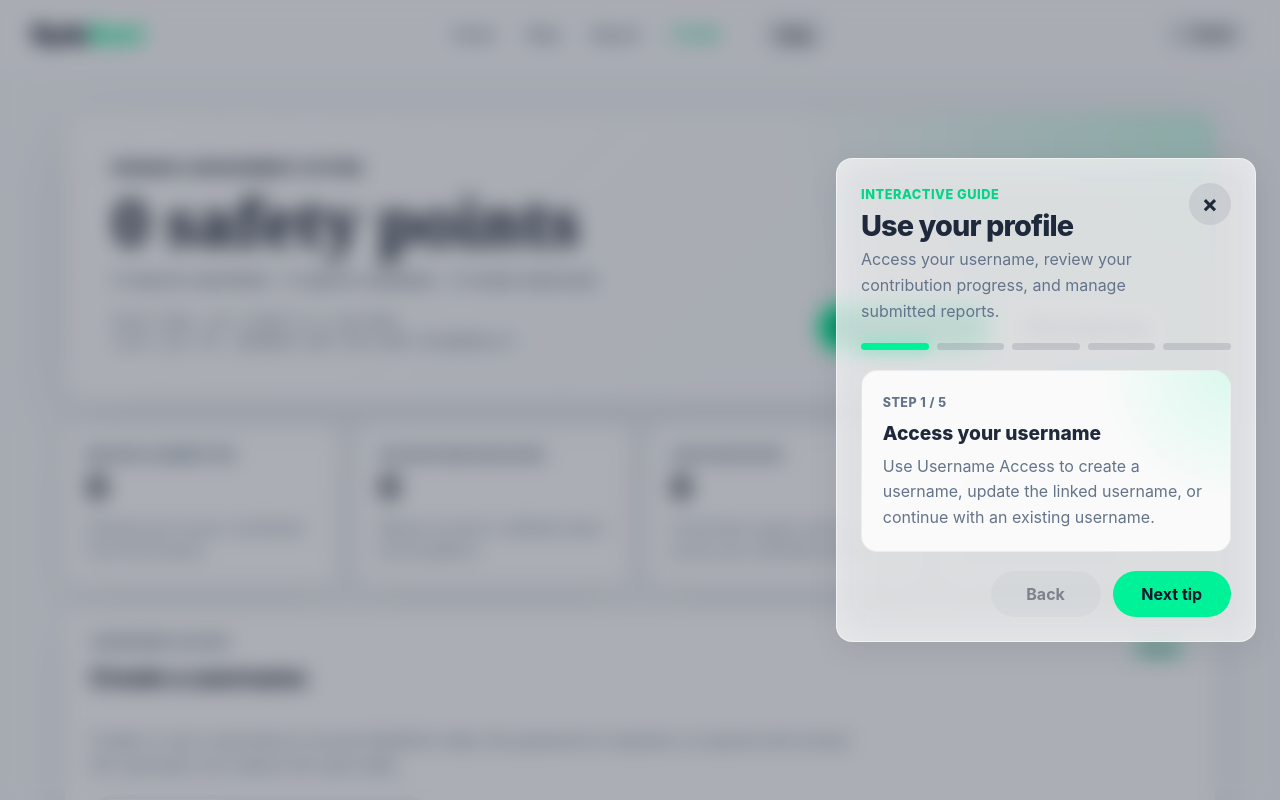
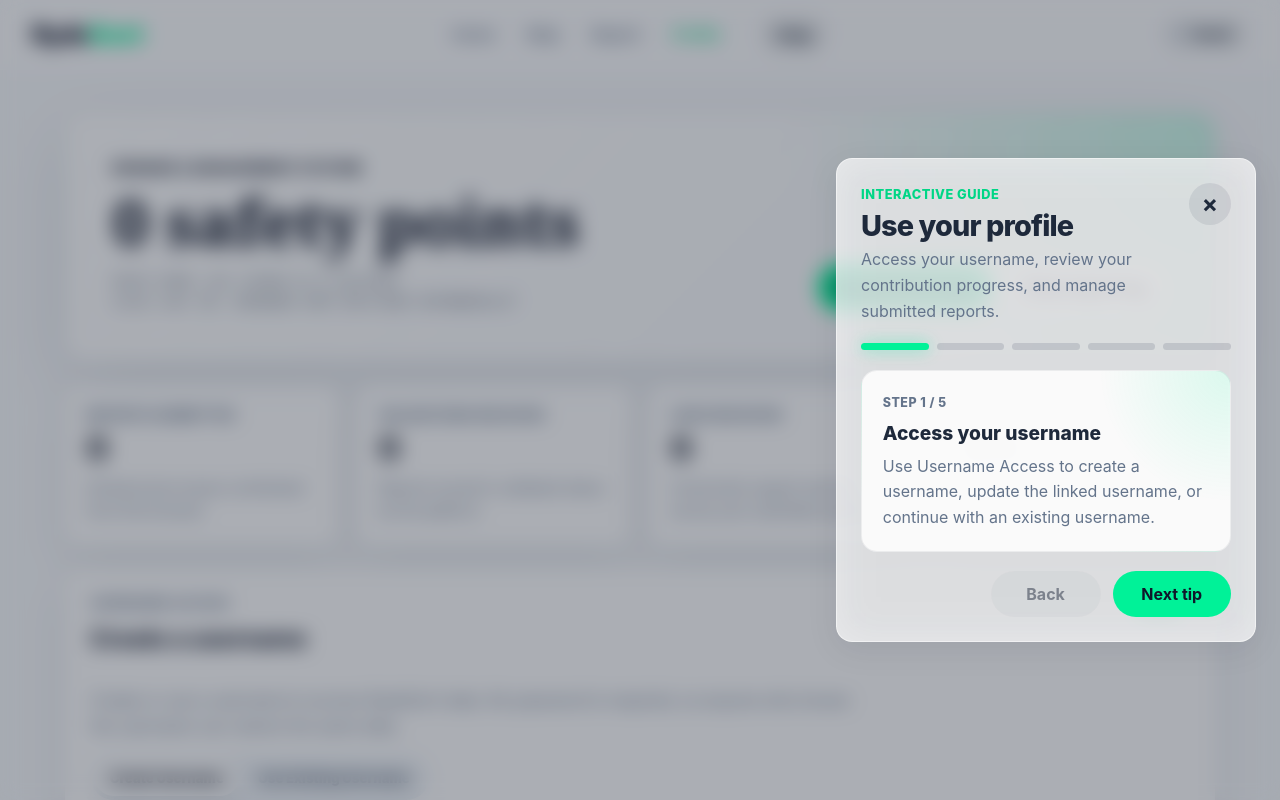
Before and after one commit to TianzeShen/Cycling, a Vue app: page /#/profile in a window 1280 px wide. Shown: the top 800 px of the page. Built offline with nearby package versions, Linux system fonts and the light colour scheme; no server answers.

Commit message:
remove duplicate profile hero stats

```diff
--- a/src/views/ProfileView.vue
+++ b/src/views/ProfileView.vue
@@ -407,10 +407,6 @@ onBeforeUnmount(() => {
       <div>
         <span class="eyebrow-dark">Reward & Engagement System</span>
         <h1>{{ safetyPoints }} safety points</h1>
-        <p>
-          {{ submittedReports }} reports submitted - {{ validatedReports }} reports validated -
-          {{ routesImproved }} routes improved
-        </p>
         <p class="profile-user-id">
           {{ isRegistered ? `Simple recovery username: ${displayUsername}` : 'Guest mode: not linked to a username' }}
           <br />
```
